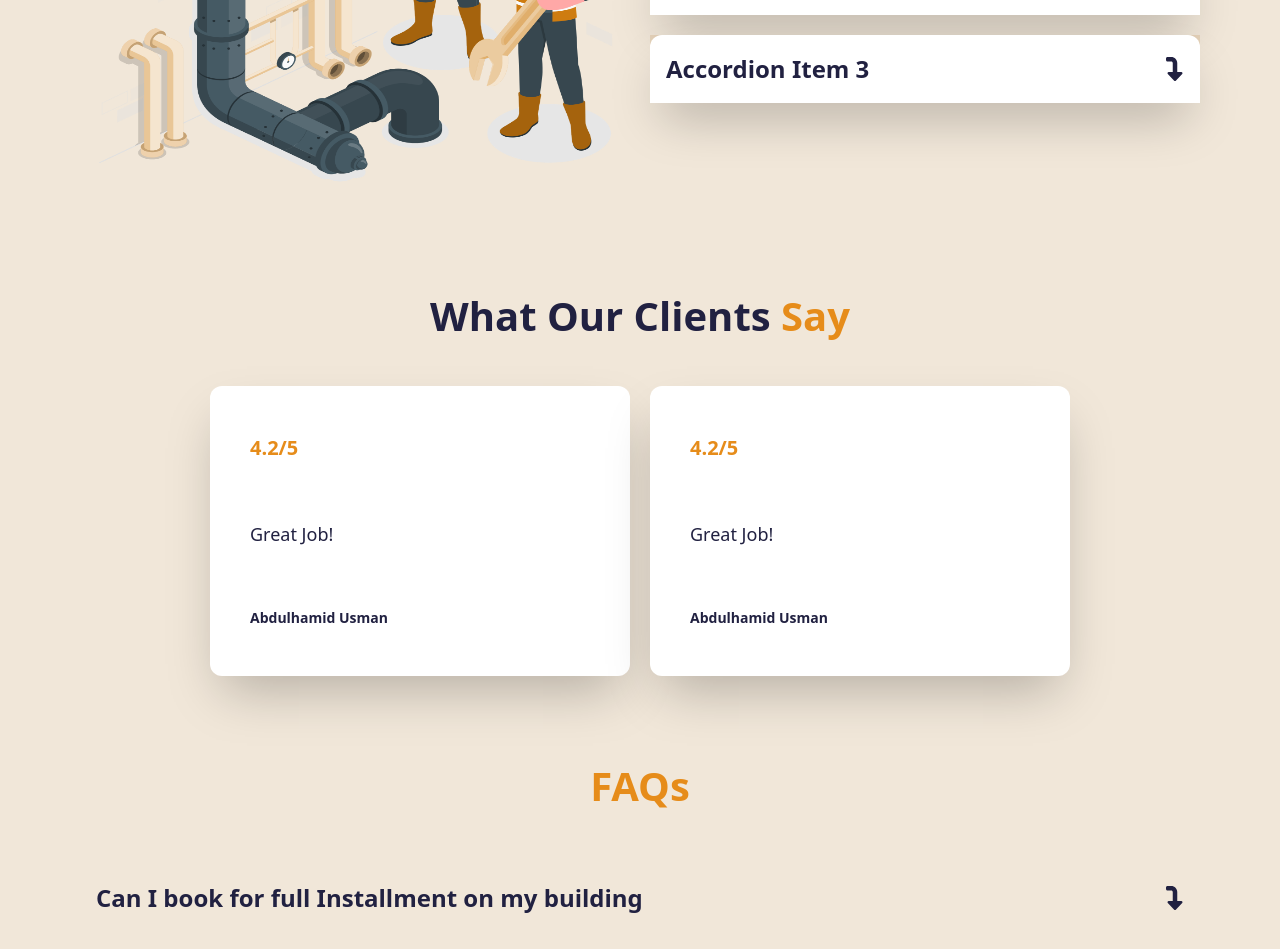
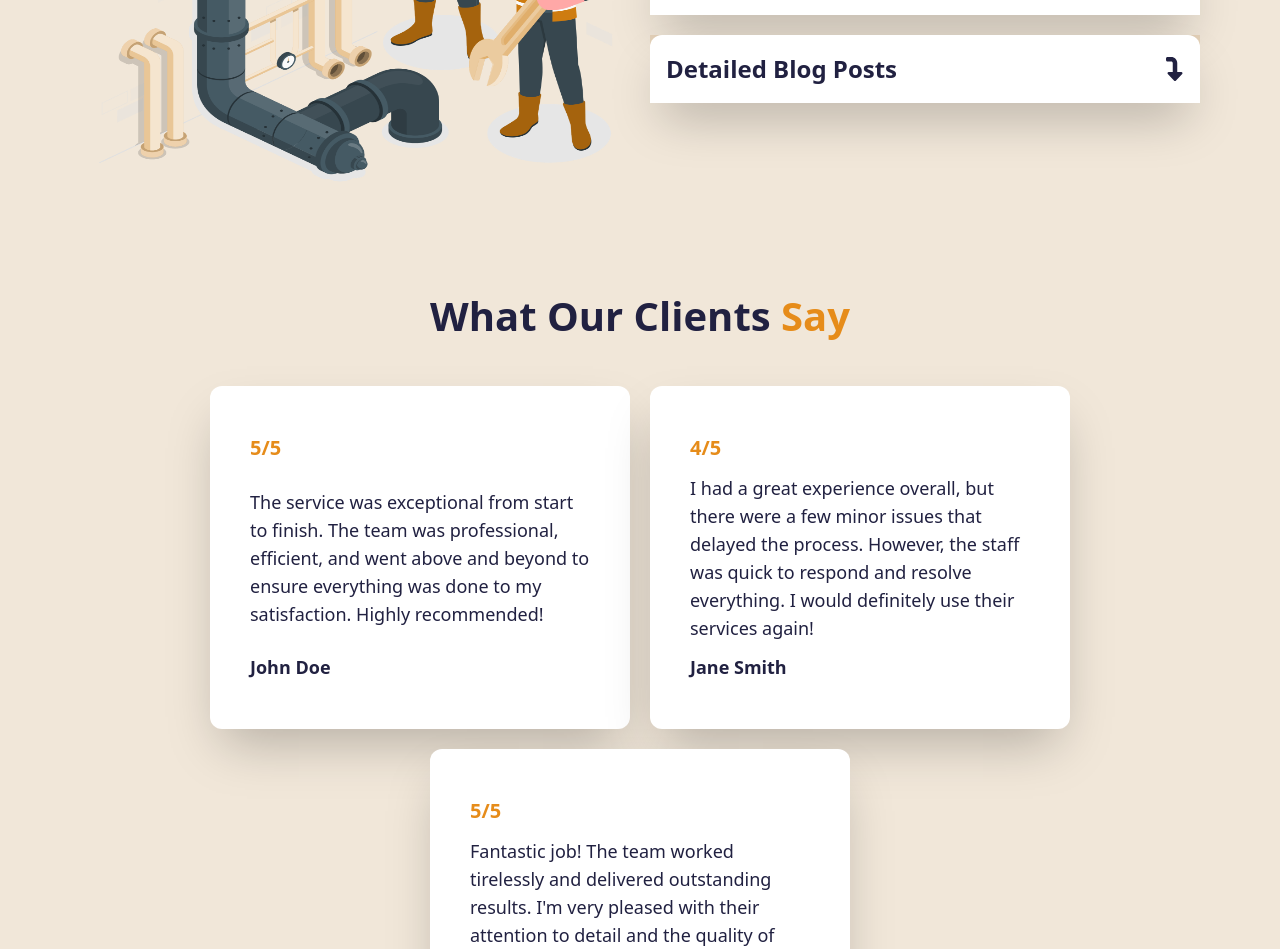
Before and after one commit to Hamidusman/FixIt, a React app: page / in a window 1280 px wide. Shown: the part 1848-2797 px from the top of the page. Built offline with nearby package versions, Linux system fonts and the light colour scheme; the HTML template or start-up script is replaced by a standard one.

Commit message:
mapped multiple components

```diff
--- a/src/home-page/container.tsx
+++ b/src/home-page/container.tsx
@@ -4,12 +4,12 @@ import { faHammer, faPeopleGroup, faThumbsUp } from '@fortawesome/free-solid-svg
 import Reveal from '../assets/reveal'
 import React from 'react';
 
-interface ServiceProp{
+interface AboutProp{
     title: string,
     content: string,
     icon: any
 }
-const ServiceCard: React.FC<ServiceProp> = ({title, content, icon}) =>{
+const AboutCard: React.FC<AboutProp> = ({title, content, icon}) =>{
     return(
         <article className="shadow-2xl bg-white mb-5 px-5 py-5 rounded-2xl  lg:w-[390px]
                             flex-flex-col ">
@@ -46,53 +46,67 @@ const StatItem: React.FC<StatProp> = ({ number, description }) =>{
 
     )
 }
-const Services = () => {
+const About = () => {
+    const stats = [
+        {
+            number: 2,
+            description: 'Years of dedicated services'
+        },
+
+        {
+            number: 900,
+            description: 'Jobs completed' },
+
+        {
+            number: 20,
+            description: 'Registered professionals'
+        },
+
+        {
+            number: 3,
+            description: 'Total Branches'
+        },
+    ];
+    const abouts = [
+        {   title: 'Home Repairs',
+            content: 'Lorem ipsum dolor sit amet consectetur, adipisicing elit. Laudantium numquam possimus maxime voluptatibus provident ut iste temporibus eius veritatis.',
+            icon: faHammer,
+        },
+
+        {   title: 'Fully Installment',
+            content: 'Lorem ipsum dolor sit amet consectetur, adipisicing elit. Laudantium numquam possimus maxime voluptatibus provident ut iste temporibus eius veritatis.',
+            icon: faPeopleGroup,
+        },
+
+        {   title: 'Maximum Satisfaction',
+            content: 'Lorem ipsum dolor sit amet consectetur, adipisicing elit. Laudantium numquam possimus maxime voluptatibus provident ut iste temporibus eius veritatis.',
+            icon: faThumbsUp,
+        },
+
+    ]
     return(
         <>
             <section className=" px-5 md:px-20 py-5 flex flex-col gap-5 lg:flex-row justify-between items-center">
-                <ServiceCard
-                title="Home Repairs"
-                content="Lorem ipsum dolor sit amet consectetur, adipisicing elit. Laudantium numquam possimus maxime voluptatibus provident ut iste temporibus eius veritatis."
-                icon={faHammer} />
-            <ServiceCard
-                title="Fully Installment"
-                content="Lorem ipsum dolor sit amet consectetur, adipisicing elit. Laudantium numquam possimus maxime voluptatibus provident ut iste temporibus eius veritatis."
-                icon={faPeopleGroup}/>
-
-            <ServiceCard
-                title="Maximum Satisfaction"
-                content="Lorem ipsum dolor sit amet consectetur, adipisicing elit. Laudantium numquam possimus maxime voluptatibus provident ut iste temporibus eius veritatis."
-                icon={faThumbsUp} />
+                {abouts.map((about, index) =>(
+                    <AboutCard
+                    key={index}
+                    title={about.title}
+                    content={about.content}
+                    icon={about.icon}/>
+                )
+                )}
             </section>
 
             <h1 className='text-[35px] lg:text-[40px] text-center font-bold my-10'>Our Result For <span className='text-primary'>Hardwork And Dedication</span></h1>
 
             <section className='px-5 md:px-20'>
                 <article className=' shadow-xl rounded-xl bg-white px-2 lg:px-20 py-5 md:py-10 gap-5 lg:gap-3 flex flex-col md:flex-row justify-around items-center'>
-
-                    <StatItem
-                        number={2}
-                        description={"Years of dedicated services"}>
-
-                    </StatItem>
-
-                    <StatItem
-                        number={900}
-                        description={"Jobs completed"}>
-
-                    </StatItem>
-
-                    <StatItem
-                        number={20}
-                        description={"Registered professionals"}>
-
-                    </StatItem>
-
-                    <StatItem
-                        number={3}
-                        description={"Total Branches"}>
-
-                    </StatItem>
+                    {stats.map((stat, index) =>(
+                        <StatItem
+                        key={index}
+                        number={stat.number}
+                        description={stat.description}></StatItem>
+                    ))}
                 </article>
 
             </section>
@@ -101,4 +115,4 @@ const Services = () => {
     )
 }
 
-export default Services
+export default About
--- a/src/home-page/faq.tsx
+++ b/src/home-page/faq.tsx
@@ -53,6 +53,21 @@ const Faq = () => {
         setOpenIndex(openIndex === index ? null : index);
     };
 
+    const faqs = [
+        {
+            title: "Can I book for full Installment on my building?",
+            content: "Lorem ipsum dolor sit amet, consectetur adipisicing elit. Cupiditate vitae aut cum blanditiis? Maxime, aperiam. Iste, officiis odio cum blanditiis quos amet consequuntur recusandae illum magnam ullam animi fugit voluptatum."
+        },
+        {
+            title: "Can I cancel after booking?",
+            content: "Lorem ipsum dolor sit amet, consectetur adipisicing elit. Cupiditate vitae aut cum blanditiis? Maxime, aperiam. Iste, officiis odio cum blanditiis quos amet consequuntur recusandae illum magnam ullam animi fugit voluptatum."
+        },
+        {
+            title: "How does payment work?",
+            content: "Lorem ipsum dolor sit amet, consectetur adipisicing elit. Cupiditate vitae aut cum blanditiis? Maxime, aperiam. Iste, officiis odio cum blanditiis quos amet consequuntur recusandae illum magnam ullam animi fugit voluptatum."
+        }
+    ]
+
     return (
         <>
 
@@ -60,28 +75,17 @@ const Faq = () => {
 
         <section className=" my-10 mx-5 mt-10 md:mx-20 lg:flex justify-between">
             <div className=" flex flex-col gap-y-1">
+                {faqs.map((faq, index) =>(
 
-                <FaqItem
-                    title="Can I book for full Installment on my building"
-                    isOpen={openIndex === 0}
-                    onToggle={() => handleToggle(0)}
-                    children={"Lorem ipsum dolor sit amet, consectetur adipisicing elit. Cupiditate vitae aut cum blanditiis? Maxime, aperiam. Iste, officiis odio cum blanditiis quos amet consequuntur recusandae illum magnam ullam animi fugit voluptatum."}
-                    >
-                </FaqItem>
-                <FaqItem
-                    title="Can I cancel after booking?"
-                    isOpen={openIndex === 1}
-                    onToggle={() => handleToggle(1)}
-                    children={"Lorem ipsum dolor sit amet, consectetur adipisicing elit. Cupiditate vitae aut cum blanditiis? Maxime, aperiam. Iste, officiis odio cum blanditiis quos amet consequuntur recusandae illum magnam ullam animi fugit voluptatum."}
-                >
+                    <FaqItem
+                        key={index}
+                        title={faq.title}
+                        isOpen={openIndex === index}
+                        onToggle={() => handleToggle(index)}
+                        children={faq.content}
+                        >
                     </FaqItem>
-                <FaqItem
-                    title="How does payment work?"
-                    isOpen={openIndex === 2}
-                    onToggle={() => handleToggle(2)}
-                    children={"Lorem ipsum dolor sit amet, consectetur adipisicing elit. Cupiditate vitae aut cum blanditiis? Maxime, aperiam. Iste, officiis odio cum blanditiis quos amet consequuntur recusandae illum magnam ullam animi fugit voluptatum."}
-                >
-                </FaqItem>
+                ))}
             </div>
         </section>
         </>
--- a/src/home-page/landing.tsx
+++ b/src/home-page/landing.tsx
@@ -1,6 +1,6 @@
 import Header from "../base-components/header";
 import Hero from "./hero";
-import Services from "./container";
+import About from "./container";
 import Accordion from "./mou"
 import Reviews from "./reviews";
 import Faq from "./faq";
@@ -11,7 +11,7 @@ function Homepage(){
         <>
         <Header />
         <Hero />
-        <Services />
+        <About />
         <Accordion />
         <Reviews />
         <Faq />
--- a/src/home-page/mou.tsx
+++ b/src/home-page/mou.tsx
@@ -1,7 +1,8 @@
 import { faTurnDown, faTurnUp } from "@fortawesome/free-solid-svg-icons";
 import { FontAwesomeIcon } from "@fortawesome/react-fontawesome";
-import React, { useState, ReactNode } from 'react';
+import React, { useState, ReactNode, Children } from 'react';
 import plumber from '../assets/Pipeline maintenance-amico.png'
+import { title } from "process";
 
 interface AccordionItemProps {
     title: string;
@@ -52,6 +53,25 @@ const Accordion: React.FC = () => {
         setOpenIndex(openIndex === index ? null : index);
     };
 
+    const accordion= [
+        {
+            title: "Book A Fixer",
+            children: "Lorem ipsum dolor sit amet consectetur adipisicing elit. Similique veritatis nobis repellendus modi repudiandae at perspiciatis maiores aperiam."
+
+        },
+        {
+            title: "Conduct Full Building Installment",
+            children: "Lorem ipsum dolor sit amet consectetur adipisicing elit. Similique veritatis nobis repellendus modi repudiandae at perspiciatis maiores aperiam."
+
+        },
+        {
+            title: "Detailed Blog Posts",
+            children: "Lorem ipsum dolor sit amet consectetur adipisicing elit. Similique veritatis nobis repellendus modi repudiandae at perspiciatis maiores aperiam."
+
+        },
+
+    ]
+
     return (
         <>
             <h1 className="text-[33px] lg:text-[40px] text-center font-bold mt-20">How We <span className="text-primary">Operate</span></h1>
@@ -67,27 +87,17 @@ const Accordion: React.FC = () => {
                 />
             </div>
             <div className=''>
+                {accordion.map((acc, index) =>
+
                     <AccordionItem
-                        title="Book For A Fixer"
-                        isOpen={openIndex === 0}
-                        onToggle={() => handleToggle(0)}
+                    key={index}
+                        title={acc.title}
+                        isOpen={openIndex === index}
+                        onToggle={() => handleToggle(index)}
                     >
                         Lorem ipsum dolor sit amet consectetur adipisicing elit. Similique veritatis nobis repellendus modi repudiandae at perspiciatis maiores aperiam.
                     </AccordionItem>
-                    <AccordionItem
-                        title="Conduct Full Building Installment"
-                        isOpen={openIndex === 1}
-                        onToggle={() => handleToggle(1)}
-                    >
-                        Lorem ipsum dolor sit amet, consectetur adipisicing elit. Cupiditate vitae aut cum blanditiis? Maxime, aperiam.
-                    </AccordionItem>
-                    <AccordionItem
-                        title="Accordion Item 3"
-                        isOpen={openIndex === 2}
-                        onToggle={() => handleToggle(2)}
-                    >
-                        Lorem ipsum dolor sit amet consectetur, adipisicing elit. Sapiente eius delectus non illum illo minus quae molestiae.
-                    </AccordionItem>
+                )}
                 </div>
             </section>
         </>
--- a/src/home-page/reviews.tsx
+++ b/src/home-page/reviews.tsx
@@ -6,12 +6,12 @@ interface ReviewProps{
 
 const ReviewItem: React.FC<ReviewProps> = ({ rating, comment, customer }) => {
     return(
-            <article className="shadow-2xl py-12 px-10 w-[360px] sm:w-[420px] min-h-[290px] bg-white rounded-xl
+            <article className="shadow-2xl py-12 px-10 w-[360px] sm:w-[420px] min-h-[320px] bg-white rounded-xl
                                 flex flex-col justify-between">
                 <span className=" font-extrabold text-primary text-xl">{rating}/5</span>
-                <p className="text-lg ">{comment}</p>
+                <p className="text-lg my-3">{comment}</p>
 
-                <p className="font-bold text-[14px] ">{customer}</p>
+                <p className="font-bold text-[18px]">{customer}</p>
             </article>
 
     )
@@ -19,22 +19,40 @@ const ReviewItem: React.FC<ReviewProps> = ({ rating, comment, customer }) => {
 
 const Reviews = () => {
 
+    const reviews = [
+        {
+            name: "John Doe",
+            content: "The service was exceptional from start to finish. The team was professional, efficient, and went above and beyond to ensure everything was done to my satisfaction. Highly recommended!",
+            rating: 5
+        },
+        {
+            name: "Jane Smith",
+            content: "I had a great experience overall, but there were a few minor issues that delayed the process. However, the staff was quick to respond and resolve everything. I would definitely use their services again!",
+            rating: 4
+        },
+
+        {
+            name: "Samuel Green",
+            content: "Fantastic job! The team worked tirelessly and delivered outstanding results. I'm very pleased with their attention to detail and the quality of their work. Will be recommending them to my friends and family.",
+            rating: 5
+        }
+    ]
+
     return(
         <section className=" mx-5 md:mx-20 my-20">
             <h1 className='text-[33px] lg:text-[40px] text-center font-bold my-10'>What Our Clients <span className='text-primary'>Say</span></h1>
 
             <div className="gap-5 flex flex-wrap justify-center">
-                <ReviewItem
-                    rating={4.2}
-                    comment={"Great Job!"}
-                    customer={"Abdulhamid Usman"}>
-                </ReviewItem>
+                {reviews.map((review, index) => (
+                    <ReviewItem
+                        key={index}
+                        rating={review.rating}
+                        comment={review.content}
+                        customer={review.name}>
+                    </ReviewItem>
 
-                <ReviewItem
-                    rating={4.2}
-                    comment={"Great Job!"}
-                    customer={"Abdulhamid Usman"}>
-                </ReviewItem>
+
+                ))}
 
 
             </div>
```
Also changed, not shown: src/base-components/header.tsx (+5 -4 lines), src/App.css (line endings or trailing spaces).
